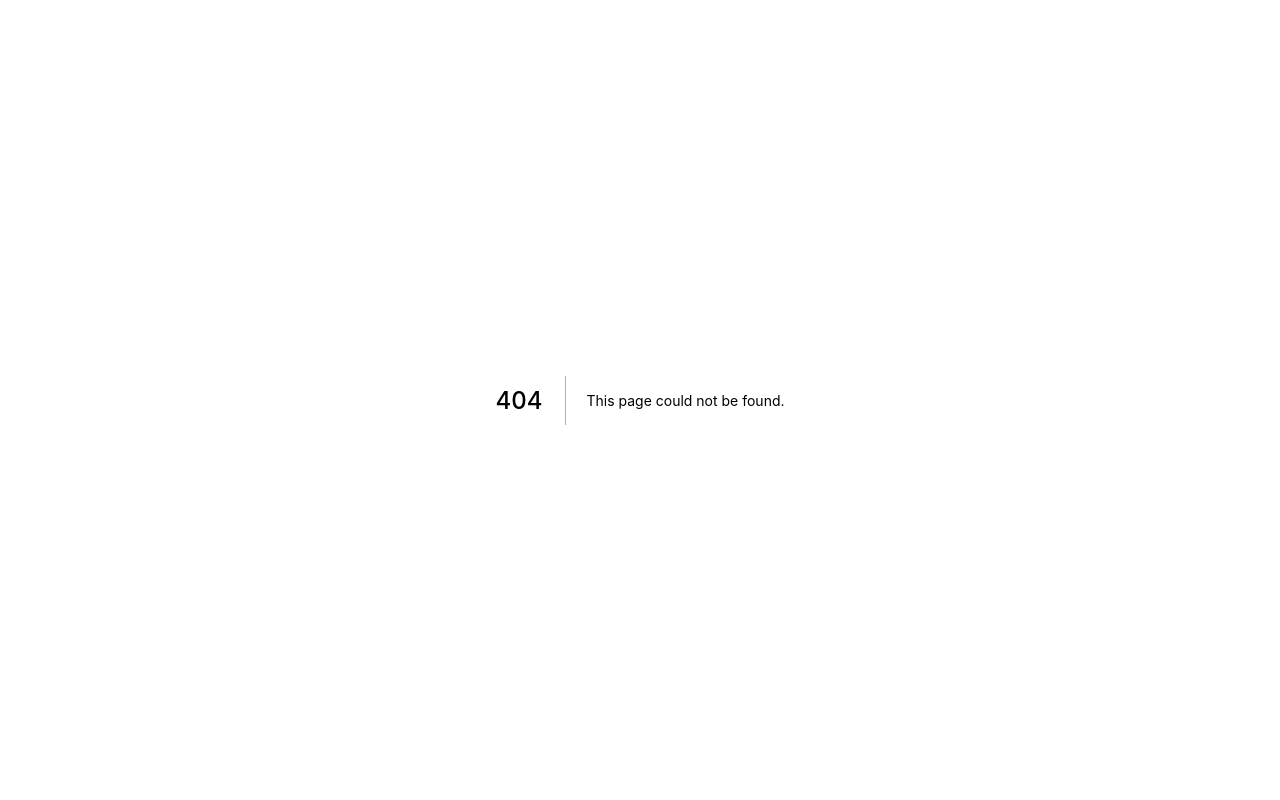
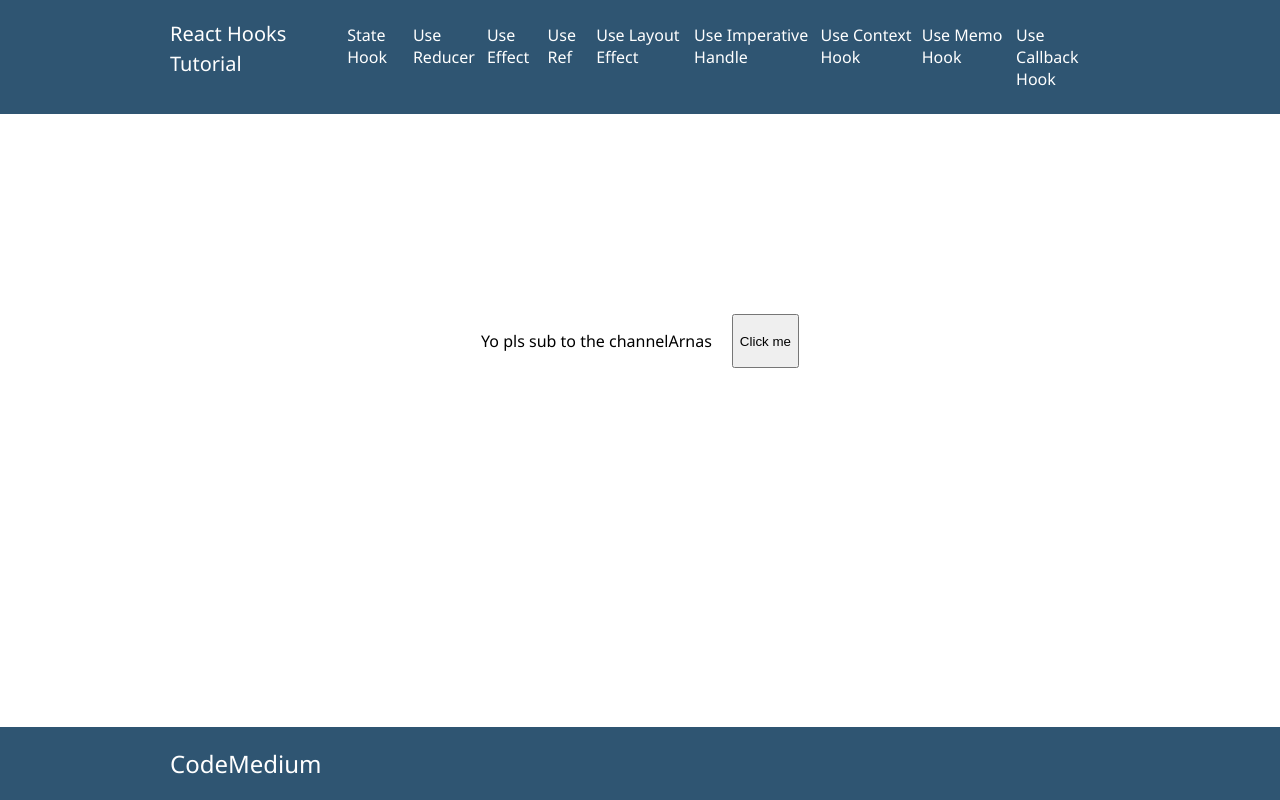
Before and after one commit to ArnasDickus/react-hooks-series, a Next.js app: page /use-callback in a window 1280 px wide. Before the commit this address had no page. Built offline with nearby package versions, Linux system fonts and the light colour scheme.

Commit message:
finished

```diff
--- a/src/components/layout/sections/header/nav-links/nav-links.ts
+++ b/src/components/layout/sections/header/nav-links/nav-links.ts
@@ -47,4 +47,9 @@ export const navLinks: INavLinks[] = [
         routeName: 'Use Memo Hook',
         routeLink: routes['use-memo']
     },
+    {
+        display: true,
+        routeName: 'Use Callback Hook',
+        routeLink: routes['use-callback']
+    },
 ]
--- /dev/null
+++ b/src/components/layout/use-callback/child/child.tsx
@@ -0,0 +1,17 @@
+import React, { useEffect } from 'react'
+
+interface IChild {
+    returnComment: any;
+}
+const Child = (props: IChild) => {
+
+    useEffect(() => {
+        console.log('Function Was acalled')
+    }, [props?.returnComment])
+
+  return (
+    <div><p>{props?.returnComment('Arnas')}</p></div>
+  )
+}
+
+export default Child
--- /dev/null
+++ b/src/pages/use-callback/index.tsx
@@ -0,0 +1,51 @@
+
+import Layout from '@components/layout/layout'
+import Child from '@components/layout/use-callback/child/child';
+import { IHeadSeo } from '@shared/interfaces'
+import axios from 'axios';
+import React, { useReducer, useState, useEffect, useMemo, useCallback } from 'react'
+import styled from 'styled-components';
+
+const UseCallBackPage = () => {
+    const [toggle, setToggle] = useState(false);
+    const [data, setData] = useState('Yo pls sub to the channel');
+    const headSeoData: IHeadSeo = {
+        title: "Use State Page",
+        content: "Use State hooks",
+        description: "Training for useState hook"
+    }
+
+    const returnComment = useCallback((name: string) => {
+        return data + name;
+    }, [data])
+
+  return (
+    <Layout headSeoData={headSeoData}>
+      <ContainerUseCallBackPage>
+          <div className="wrapper">
+              <Child returnComment={returnComment} />
+              <button onClick={() => {
+                  setToggle(!toggle);
+              }}>Click me</button>
+            </div>
+            {toggle ? <p>Toggle</p> : null}
+      </ContainerUseCallBackPage>
+    </Layout>
+  )
+}
+
+export default UseCallBackPage;
+
+const ContainerUseCallBackPage = styled.div`
+  margin-top: 200px;
+
+
+  .wrapper {
+    display: flex;
+  justify-content: center;
+  column-gap: 20px;
+  }
+  .text {
+      text-align: center;
+  }
+`;
--- a/src/shared/routes.ts
+++ b/src/shared/routes.ts
@@ -7,5 +7,6 @@ export const routes = {
     'use-layout-effect': '/use-layout-effect',
     'use-imperative-handle': '/use-imperative-handle',
     'use-context': '/use-context',
-    'use-memo': '/use-memo'
+    'use-memo': '/use-memo',
+    'use-callback': '/use-callback'
 }
```
